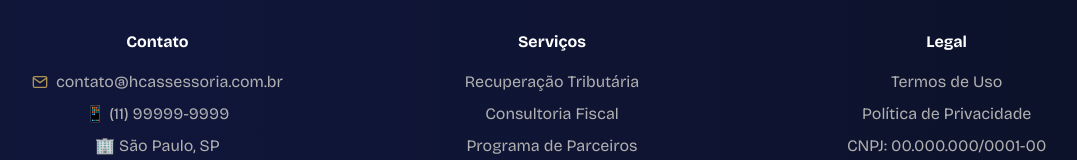
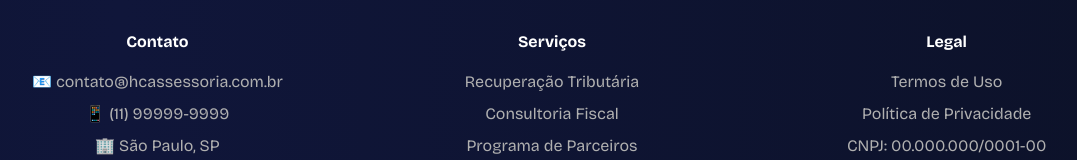
Before and after one commit to projetosvfx/hc-assessoria-partner-program-v2, a React (Vite) app: page / in a window 1280 px wide. Shown: the part 5200-5360 px from the top of the page, without its empty margins (88-1165 px from the left). Built offline with nearby package versions, Linux system fonts and the light colour scheme.

Commit message:
Updated App.tsx

```diff
--- a/App.tsx
+++ b/App.tsx
@@ -15,7 +15,6 @@ import { UserIcon } from './components/icons/UserIcon';
 import { UsersIcon } from './components/icons/UsersIcon';
 import { BuildingIcon } from './components/icons/BuildingIcon';
 import { CalculatorIcon } from './components/icons/CalculatorIcon';
-import { MailIcon } from './components/icons/MailIcon';
 
 // Thank You Page Component
 const ThankYouPage: React.FC<{ onBack: () => void }> = ({ onBack }) => {
@@ -86,10 +85,7 @@ const ThankYouPage: React.FC<{ onBack: () => void }> = ({ onBack }) => {
         <div className="glassmorphic-light p-6 mb-8">
           <h3 className="font-bold text-[var(--color-accent-gold)] mb-4">Dúvidas? Entre em contato:</h3>
           <div className="space-y-2 text-[var(--color-text-medium)]">
-            <p className="flex items-center justify-center gap-2">
-              <MailIcon className="w-4 h-4 text-[var(--color-accent-gold)]" />
-              <span className="text-white">parceiros@hcassessoria.com.br</span>
-            </p>
+            <p>📧 <span className="text-white">parceiros@hcassessoria.com.br</span></p>
             <p>📱 <span className="text-white">(11) 99999-9999</span></p>
           </div>
         </div>
@@ -631,10 +627,7 @@ const App: React.FC = () => {
             <div>
               <h4 className="font-bold text-white mb-4">Contato</h4>
               <div className="space-y-2 text-[var(--color-text-medium)]">
-                <p className="flex items-center justify-center gap-2">
-                  <MailIcon className="w-4 h-4 text-[var(--color-accent-gold)]" />
-                  contato@hcassessoria.com.br
-                </p>
+                <p>📧 contato@hcassessoria.com.br</p>
                 <p>📱 (11) 99999-9999</p>
                 <p>🏢 São Paulo, SP</p>
               </div>
--- a/components/icons/MailIcon.tsx
+++ /dev/null
@@ -1,20 +0,0 @@
-import React from 'react';
-import { IconProps } from './IconProps';
-
-export const MailIcon: React.FC<IconProps> = ({ className, size = 24 }) => (
-  <svg
-    xmlns="http://www.w3.org/2000/svg"
-    width={size}
-    height={size}
-    viewBox="0 0 24 24"
-    fill="none"
-    stroke="currentColor"
-    strokeWidth="2"
-    strokeLinecap="round"
-    strokeLinejoin="round"
-    className={className}
-  >
-    <path d="M4 4h16c1.1 0 2 .9 2 2v12c0 1.1-.9 2-2 2H4c-1.1 0-2-.9-2-2V6c0-1.1.9-2 2-2z" />
-    <polyline points="22,6 12,13 2,6" />
-  </svg>
-);
```
